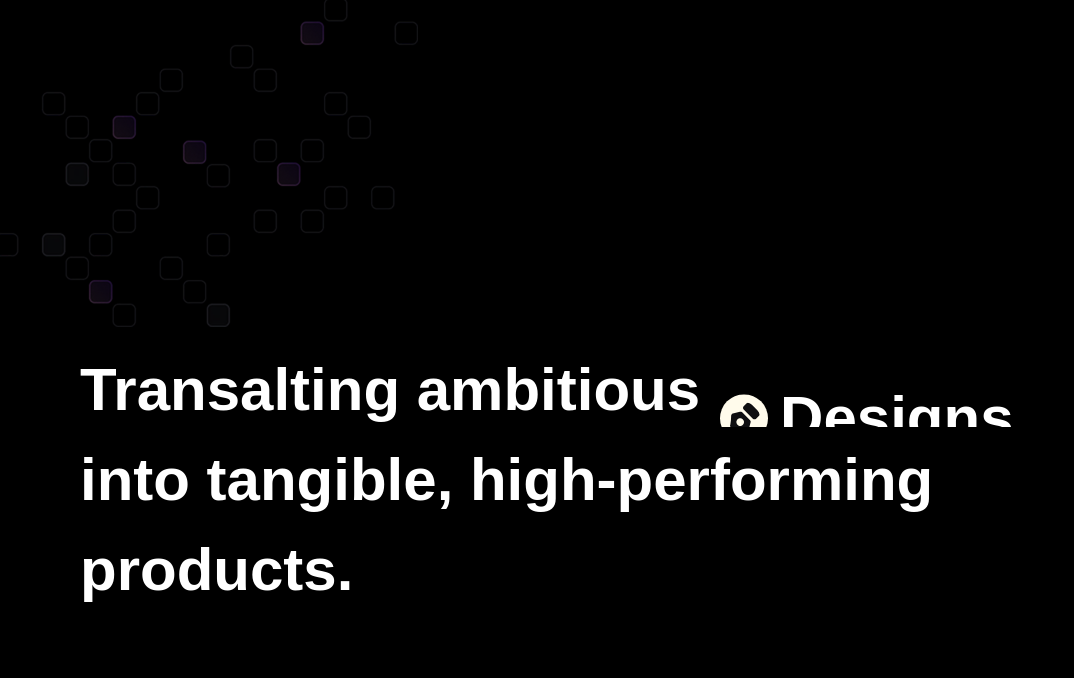
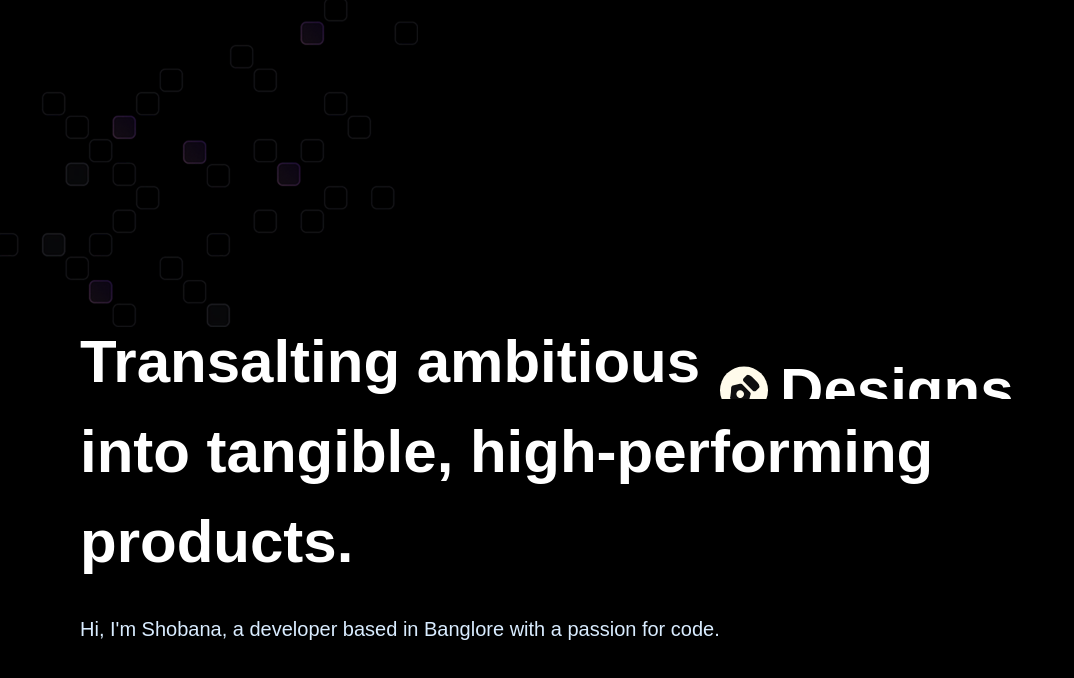
Before and after one commit to ShobanaN2762/Portfolio, a React (Vite) app: page / in a window 1280 px wide. Shown: the top 678 px of the page, without its empty margins (0-1074 px from the left). Built offline with nearby package versions, Linux system fonts and the light colour scheme; a web font is replaced by a local one.

Commit message:
updated texts in hero section

```diff
--- a/src/sections/Hero.jsx
+++ b/src/sections/Hero.jsx
@@ -36,6 +36,11 @@ const Hero = () => {
               <h1> into tangible, high-performing </h1>
               <h1> products.</h1>
             </div>
+
+            <p className="text-white-50 md:text-xl relative z-10 pointer-event-none">
+              Hi, I'm Shobana, a developer based in Banglore with a passion for
+              code.
+            </p>
           </div>
         </header>
       </div>
```
